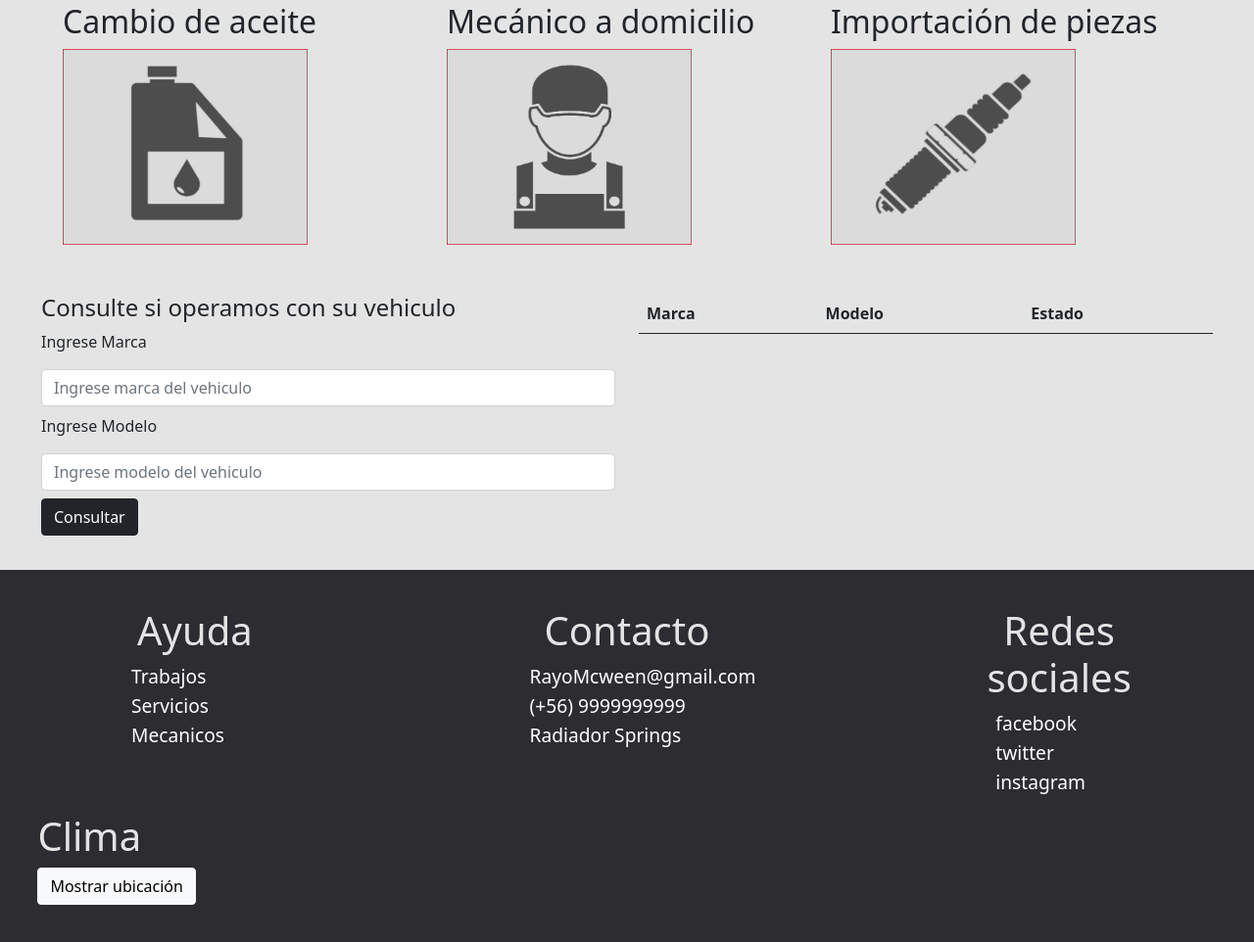
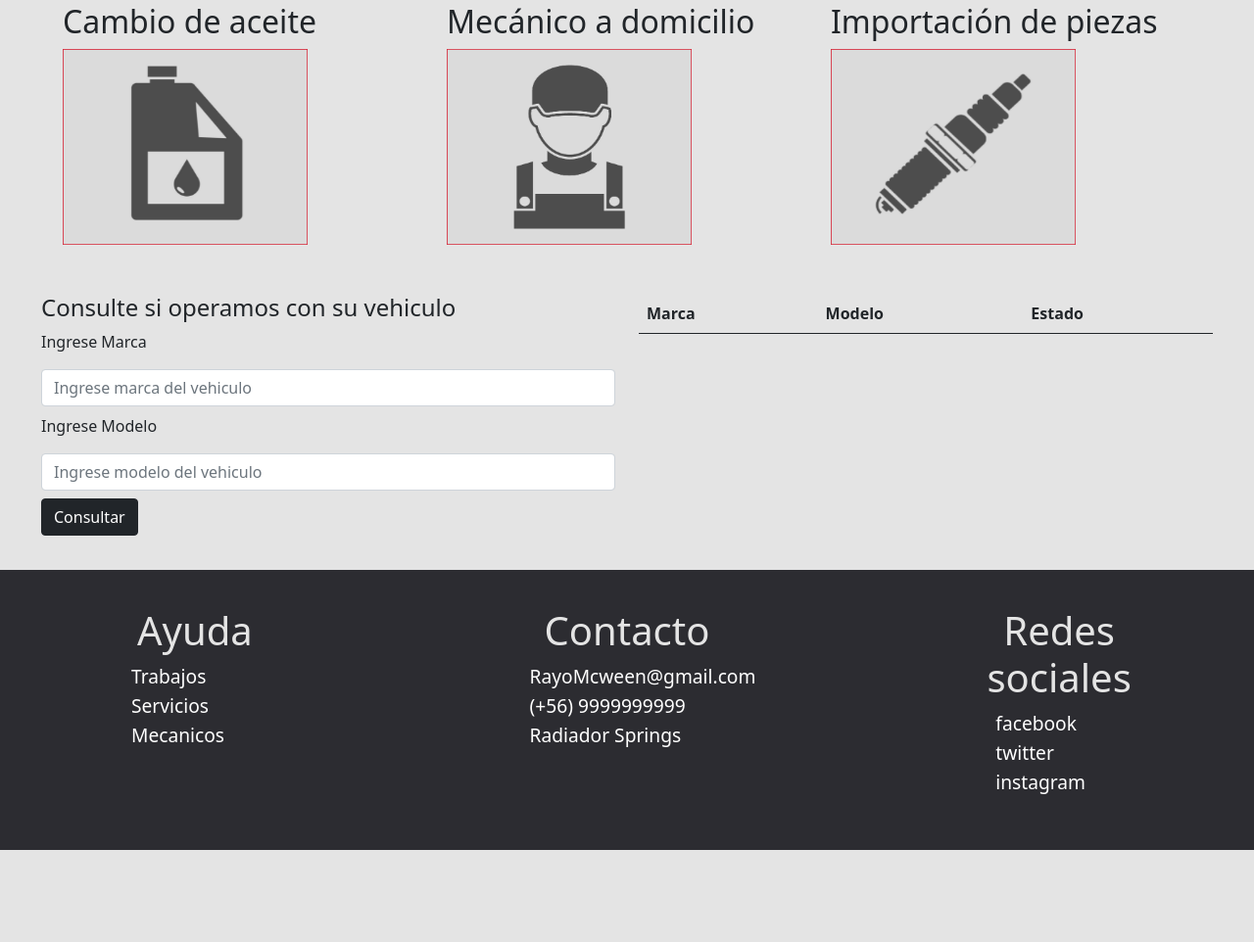
Before and after one commit to Vichomint/P-Wduoc, a plain HTML site: page Cotizar.html in a window 1280 px wide. Shown: the part 487-1449 px from the top of the page at 98% size. After the commit the page ends 1355 px from the top, so only its background shows below. Drawn offline with nearby package versions, Linux system fonts and the light colour scheme.

Commit message:
elimino un error no visto

```diff
--- a/Cotizar.html
+++ b/Cotizar.html
@@ -330,16 +330,5 @@
 				</ul>
 			</div>
 		</div>
-		<div class="clima">
-			<div class="row">
-				<div class="cot col-md-8">
-					<h1>Clima</h1>
-					<button type="button" class="btn btn-light" onclick="findMe()">
-						Mostrar ubicación
-					</button>
-					<div id="map"></div>
-				</div>
-			</div>
-		</div>
 	</footer>
 </html>
```
